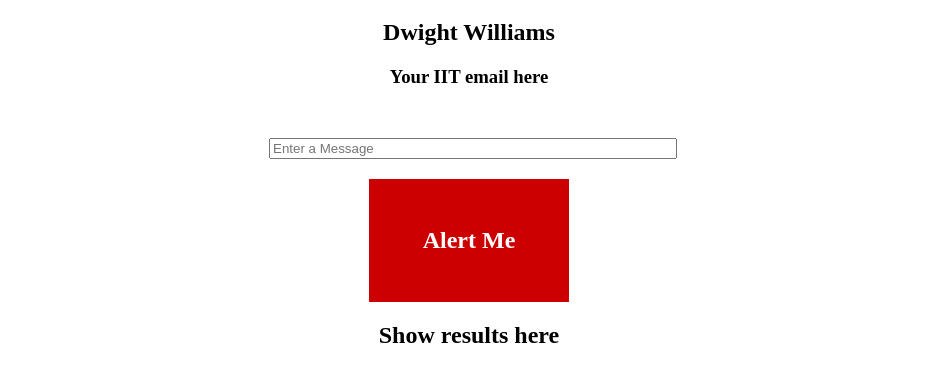
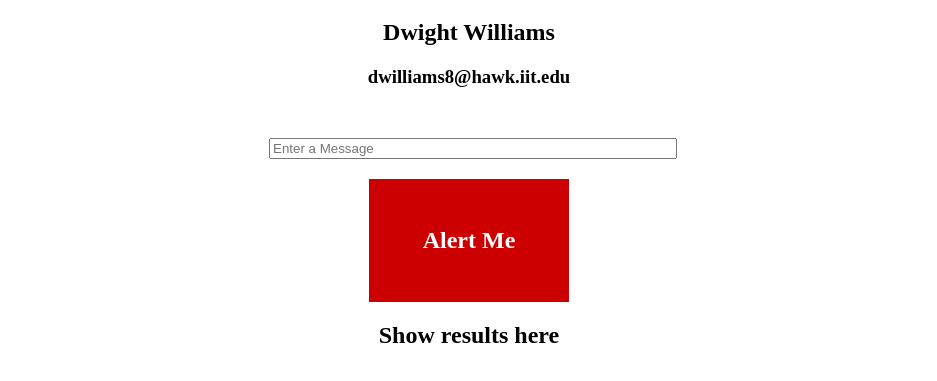
Before and after one commit to dwilliams2017/Lab-6, a plain HTML site: page index.html in a window 1280 px wide. Shown: the part 61-442 px from the top of the page, without its empty margins (171-1108 px from the left). Drawn offline with Linux system fonts and the light colour scheme.

Commit message:
Update index.html
Added IIT email to page

```diff
--- a/index.html
+++ b/index.html
@@ -29,7 +29,7 @@
 <body>
 	<h1 class="center">ITMD-361 - Lab 7 - Basic JavaScript Event Handling and DOM</h1>
 	<h2 class="center">Dwight Williams</h2>
-	<h3 class="center">Your IIT email here</h3>
+	<h3 class="center">dwilliams8@hawk.iit.edu</h3>
 	<div id="container">
 		<input id="entryinput" type="text" name="textentry" placeholder="Enter a Message">
 		<div id="entrybutton">Alert Me</div>
```
